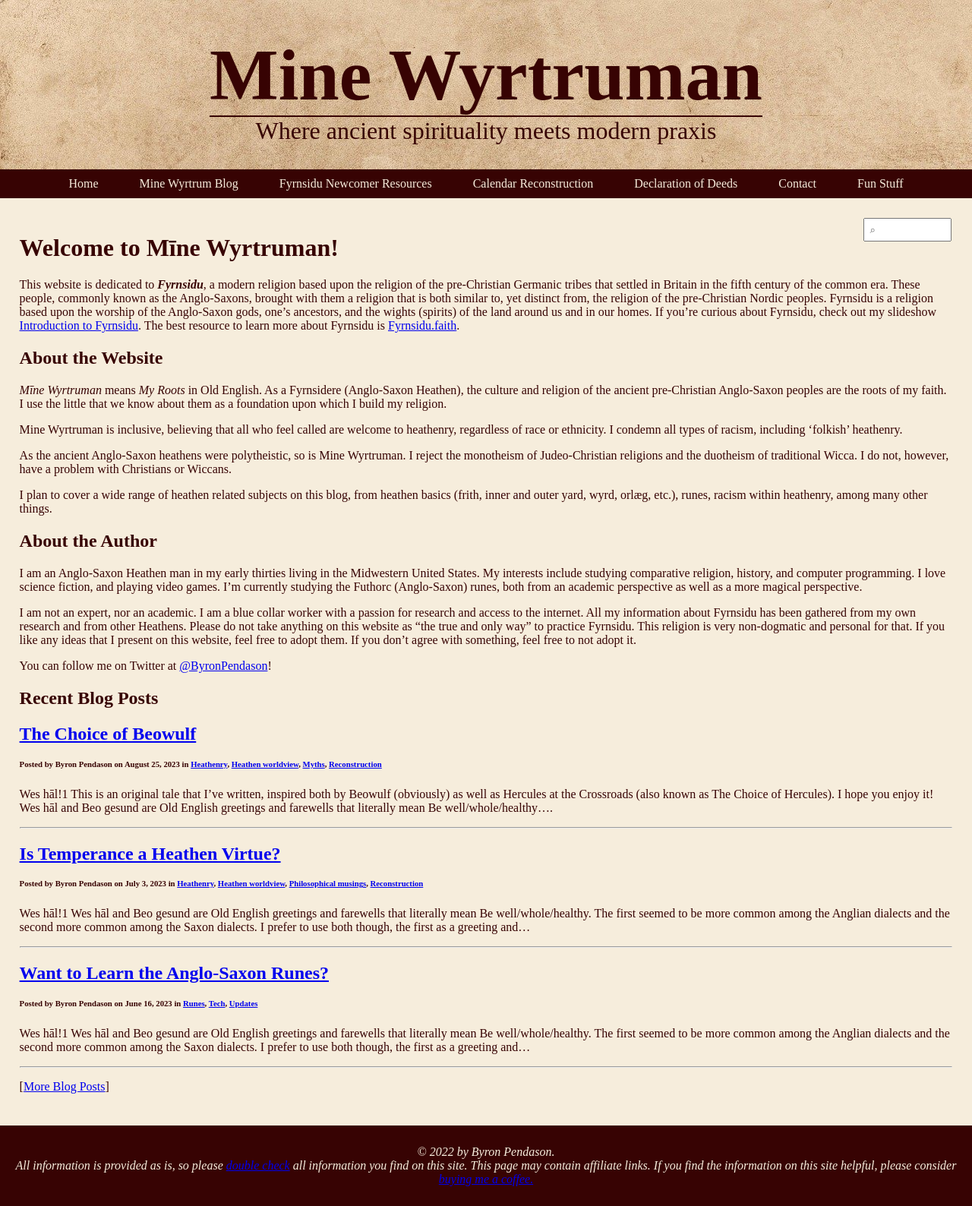
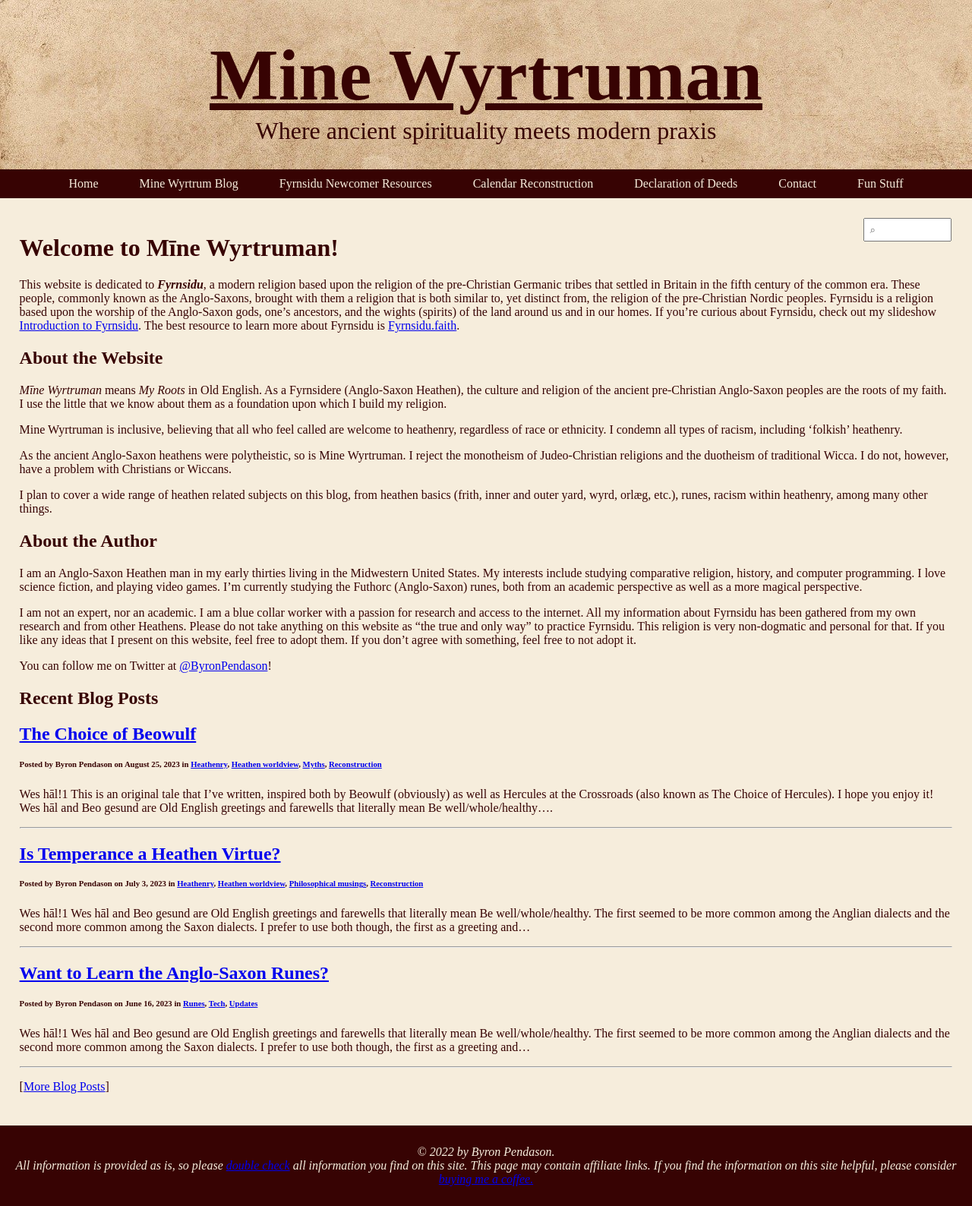
Before and after one commit to byronpendason/mwtest, a Jekyll site: the page built from index.md, in a window 1280 px wide. Shown: the whole page at 76% size. Built offline with Jekyll 4.4.1, drawn with Linux system fonts in a browser that asks for light colours; some web fonts are replaced; our own code applies the rules of GitHub Pages for plain Markdown files; comment, search, counter and statistics services are not loaded.

Commit message:
Update style.css
undo of last style change because it did not produce desired outcome

```diff
--- a/css/style.css
+++ b/css/style.css
@@ -20,8 +20,6 @@ body {
   text-align: center;
   font-family: 'Almendra SC', serif;
   font-size: 1.5em;
-  text-decoration: none;
-  border-bottom: 2px solid #370303;
 }
 
 .page-title {
```
